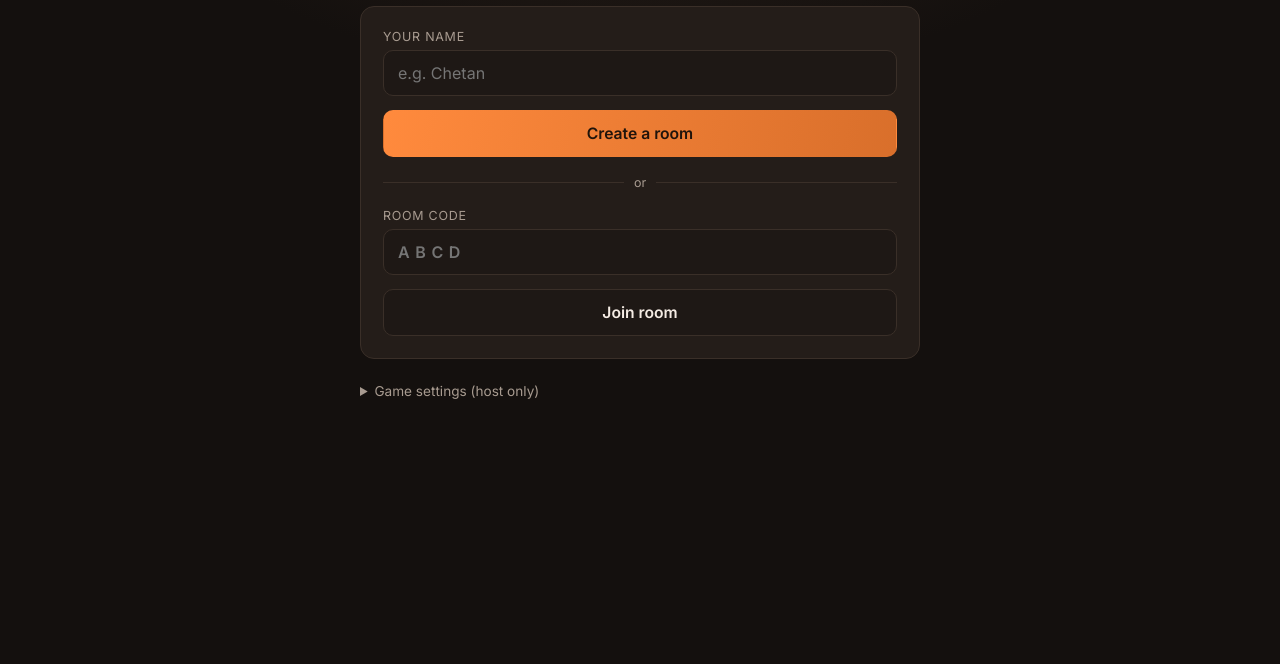
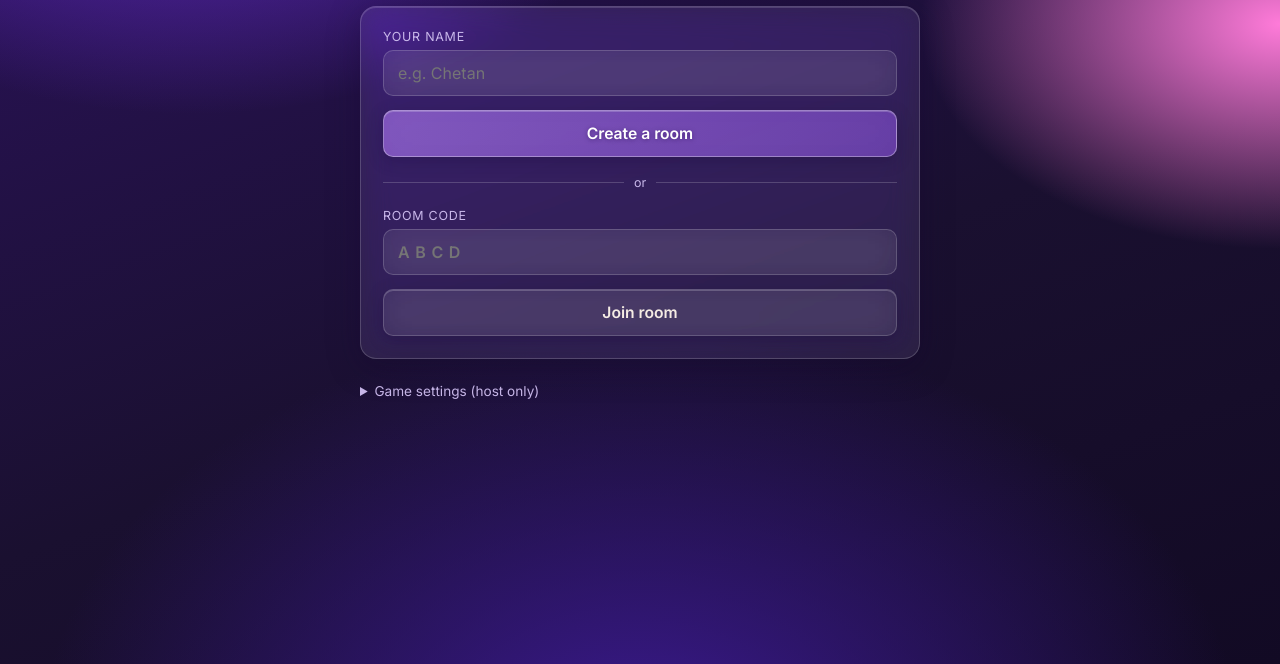
Before and after one commit to gtm-cyadav/gf_bf_game_trivia, a plain HTML site: page index.html in a window 1280 px wide. Shown: the part 136-800 px from the top of the page. Drawn offline with Linux system fonts and the light colour scheme.

Commit message:
Restyle theme to purple/pink glassmorphism
Co-Authored-By: Claude Sonnet 5 <noreply@anthropic.com>

```diff
--- a/style.css
+++ b/style.css
@@ -1,16 +1,17 @@
 :root {
-  --bg: #14100e;
-  --bg-2: #1e1815;
-  --card: #241d19;
-  --line: #3a2f28;
+  --bg: #1a1030;
+  --bg-2: rgba(255, 255, 255, 0.06);
+  --card: rgba(255, 255, 255, 0.08);
+  --line: rgba(255, 255, 255, 0.18);
   --text: #f5ece4;
-  --muted: #a89b90;
-  --saffron: #ff8a3d;
-  --saffron-dim: #d96f2b;
+  --muted: #c9b8ea;
+  --saffron: #b57bff;
+  --saffron-dim: #8a4fe0;
   --green: #3ddc84;
   --red: #ff5a5a;
-  --gold: #ffcc66;
-  --radius: 14px;
+  --gold: #e0c3ff;
+  --radius: 16px;
+  --glass-blur: blur(16px);
 }
 
 * { box-sizing: border-box; }
@@ -19,8 +20,11 @@ body {
   margin: 0;
   min-height: 100vh;
   background:
-    radial-gradient(900px 500px at 50% -10%, #2c211a 0%, transparent 60%),
-    var(--bg);
+    radial-gradient(900px 600px at 15% -10%, #6b2fd6 0%, transparent 55%),
+    radial-gradient(800px 500px at 100% 20%, #ff7bd9 0%, transparent 45%),
+    radial-gradient(1000px 700px at 50% 110%, #3b1a8f 0%, transparent 60%),
+    linear-gradient(160deg, #2a1259 0%, #1a1030 55%, #120a24 100%);
+  background-attachment: fixed;
   color: var(--text);
   font-family: 'Inter', system-ui, -apple-system, sans-serif;
   display: flex;
@@ -57,6 +61,9 @@ body {
   border: 1px solid var(--line);
   border-radius: var(--radius);
   padding: 22px;
+  backdrop-filter: var(--glass-blur) saturate(160%);
+  -webkit-backdrop-filter: var(--glass-blur) saturate(160%);
+  box-shadow: 0 8px 32px rgba(20, 5, 50, 0.35), inset 0 1px 0 rgba(255,255,255,0.15);
 }
 .card.center { text-align: center; }
 .card h2 { font-family: 'Baloo 2', cursive; margin: 0 0 10px; font-size: 1.5rem; }
@@ -81,6 +88,8 @@ input, select {
   color: var(--text);
   font-size: 1rem;
   font-family: inherit;
+  backdrop-filter: var(--glass-blur);
+  -webkit-backdrop-filter: var(--glass-blur);
 }
 input:focus, select:focus { outline: 2px solid var(--saffron-dim); outline-offset: 1px; }
 #input-code { text-transform: uppercase; letter-spacing: .35em; font-weight: 600; }
@@ -97,17 +106,21 @@ input:focus, select:focus { outline: 2px solid var(--saffron-dim); outline-offse
   font-weight: 600;
   font-family: inherit;
   cursor: pointer;
-  transition: transform .12s ease, filter .12s ease;
+  transition: transform .12s ease, filter .12s ease, background .15s ease;
+  backdrop-filter: var(--glass-blur);
+  -webkit-backdrop-filter: var(--glass-blur);
+  box-shadow: inset 0 1px 0 rgba(255,255,255,0.2), 0 4px 16px rgba(20,5,50,0.25);
 }
-.btn:hover:not(:disabled) { filter: brightness(1.15); }
+.btn:hover:not(:disabled) { filter: brightness(1.15); background: rgba(255,255,255,0.12); }
 .btn:active:not(:disabled) { transform: scale(.985); }
 .btn:disabled { opacity: .45; cursor: not-allowed; }
 .btn-primary {
-  background: linear-gradient(100deg, var(--saffron), var(--saffron-dim));
-  border-color: transparent;
-  color: #20140b;
+  background: linear-gradient(100deg, rgba(181,123,255,0.55), rgba(138,79,224,0.55));
+  border-color: rgba(255,255,255,0.35);
+  color: #fff;
+  text-shadow: 0 1px 4px rgba(40, 10, 80, 0.5);
 }
-.btn-ghost { background: transparent; border-color: transparent; color: var(--muted); }
+.btn-ghost { background: rgba(255,255,255,0.03); border-color: transparent; color: var(--muted); box-shadow: none; }
 .btn-sm { padding: 9px; font-size: .85rem; margin-top: 8px; }
 
 .divider {
@@ -147,6 +160,8 @@ input:focus, select:focus { outline: 2px solid var(--saffron-dim); outline-offse
   border-radius: 10px;
   padding: 11px 14px;
   font-weight: 600;
+  backdrop-filter: var(--glass-blur);
+  -webkit-backdrop-filter: var(--glass-blur);
 }
 .player .dot {
   width: 8px; height: 8px; border-radius: 50%;
@@ -163,6 +178,8 @@ input:focus, select:focus { outline: 2px solid var(--saffron-dim); outline-offse
 .timerbar {
   height: 6px; background: var(--bg-2); border-radius: 99px;
   overflow: hidden; margin-bottom: 16px;
+  backdrop-filter: var(--glass-blur);
+  -webkit-backdrop-filter: var(--glass-blur);
 }
 #timer-fill {
   height: 100%; width: 100%;
@@ -192,22 +209,25 @@ input:focus, select:focus { outline: 2px solid var(--saffron-dim); outline-offse
   font-size: .96rem; font-family: inherit; font-weight: 500;
   cursor: pointer;
   transition: border-color .15s ease, background .15s ease;
+  backdrop-filter: var(--glass-blur);
+  -webkit-backdrop-filter: var(--glass-blur);
+  box-shadow: inset 0 1px 0 rgba(255,255,255,0.1);
 }
-.opt:hover:not(:disabled) { border-color: var(--saffron-dim); }
+.opt:hover:not(:disabled) { border-color: var(--saffron-dim); background: rgba(255,255,255,0.1); }
 .opt:disabled { cursor: default; }
 .opt .key {
   flex: none;
   width: 26px; height: 26px;
   display: grid; place-items: center;
   border-radius: 7px;
-  background: var(--card);
+  background: rgba(255,255,255,0.08);
   border: 1px solid var(--line);
   font-size: .78rem; font-weight: 700;
   color: var(--muted);
 }
-.opt.picked { border-color: var(--saffron); background: #33261c; }
-.opt.correct { border-color: var(--green); background: #16301f; }
-.opt.wrong { border-color: var(--red); background: #331a1a; }
+.opt.picked { border-color: var(--saffron); background: rgba(181,123,255,0.25); }
+.opt.correct { border-color: var(--green); background: rgba(61,220,132,0.2); }
+.opt.wrong { border-color: var(--red); background: rgba(255,90,90,0.2); }
 
 .feedback {
   text-align: center; font-weight: 600; min-height: 1.4em;
```
